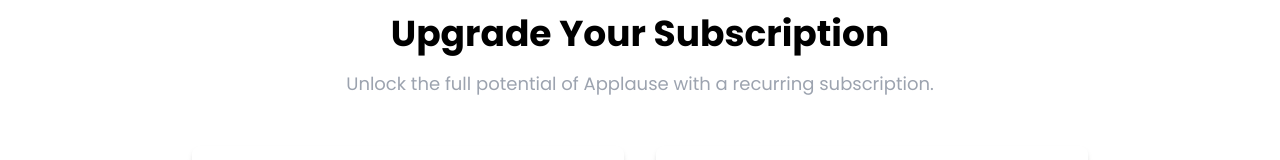
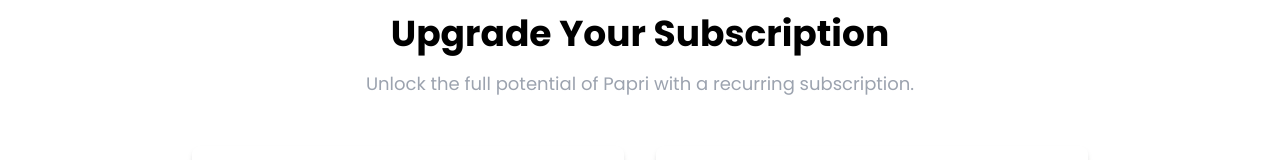
Before and after one commit to Papri-Inc/Papri-webapp, a React (Vite) app in the folder Papri-frontend/: page /upgrade in a window 1280 px wide. Shown: the part 236-396 px from the top of the page. Built offline with nearby package versions, Linux system fonts and the light colour scheme; no server answers.

Commit message:
Update UpgradeSubscriptionPage.tsx

```diff
--- a/Papri-frontend/src/pages/UpgradeSubscriptionPage.tsx
+++ b/Papri-frontend/src/pages/UpgradeSubscriptionPage.tsx
@@ -10,7 +10,7 @@
   return (
     <div className="min-h-screen bg-quantum-black text-soft-white p-8 flex flex-col items-center justify-center">
       <h1 className="text-4xl font-bold mb-4">Upgrade Your Subscription</h1>
-      <p className="text-lg text-gray-400 mb-12 text-center">Unlock the full potential of Applause with a recurring subscription.</p>
+      <p className="text-lg text-gray-400 mb-12 text-center">Unlock the full potential of Papri with a recurring subscription.</p>
       <div className="grid grid-cols-1 md:grid-cols-2 gap-8 max-w-4xl w-full">
         {plans.map(plan => (
           <Card key={plan.name} className="p-8 text-center flex flex-col">
```
